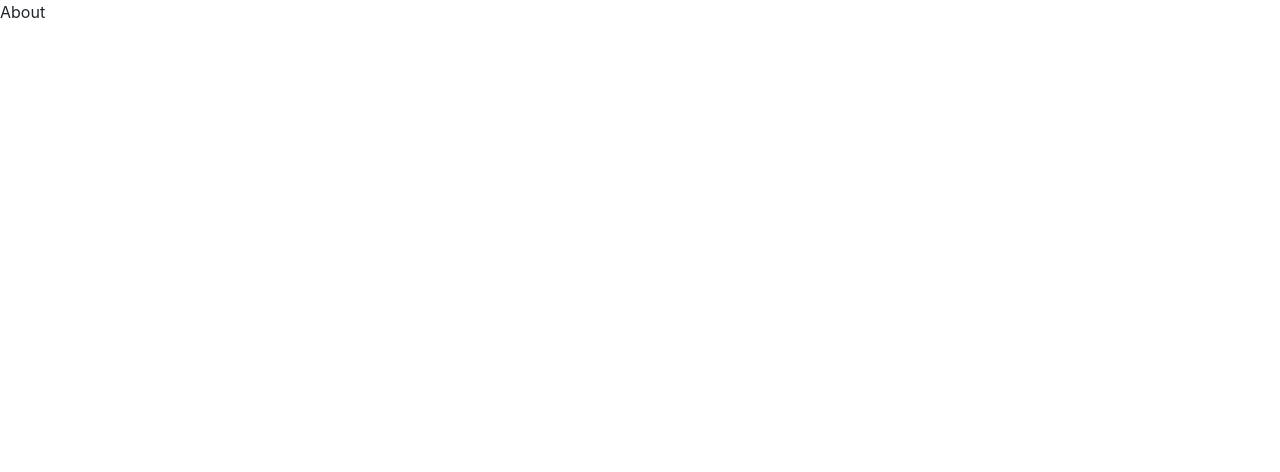
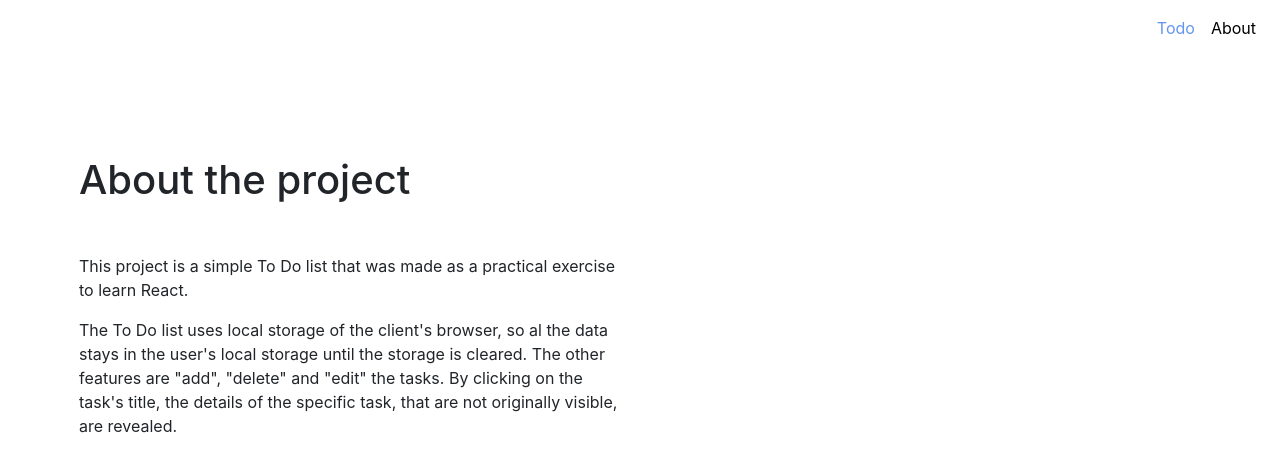
Before and after one commit to Garajluc/react_todo, a React (Create React App) app: page /about in a window 1280 px wide. Shown: the top 472 px of the page. Built offline with nearby package versions, Linux system fonts and the light colour scheme.

Commit message:
about_section_created
About section created and filled in with a text

```diff
--- a/src/App.css
+++ b/src/App.css
@@ -0,0 +1,5 @@
+.m_body {
+    margin-left: 5%;
+    margin-right: 5%;
+    margin-top: 100px;
+}
--- a/src/App.js
+++ b/src/App.js
@@ -10,9 +10,11 @@ class App extends Component {
         return (
             <div>
                 <BrowserRouter>
+                    <BottomNavbar />
+                    <div className="m_body">
                         <Route exact path="/" component={Todo} />
                         <Route path="/about" component={About} />
-            {/*<BottomNavbar />*/}
+                    </div>
                 </BrowserRouter>
             </div>
         )
--- /dev/null
+++ b/src/Components/Todo/Components/About/About.css
@@ -0,0 +1,3 @@
+.as_intro {
+    margin-top: 50px;
+}
--- a/src/Components/Todo/Components/About/About.js
+++ b/src/Components/Todo/Components/About/About.js
@@ -1,8 +1,26 @@
 import React, {Component} from 'react';
+import "./About.css";
 
 class About extends Component {
+
     render() {
-        return <div>About</div>
+        return (
+            <section className="as_ col-md-6 col-xs-12">
+                <div className="as_header">
+                    <h1>About the project</h1>
+                </div>
+                <div className="as_intro">
+                    <p className="as_top">
+                        This project is a simple To Do list that was made as a practical exercise to learn React.
+                    </p>
+                    <p className="as_middle">
+                        The To Do list uses local storage of the client's browser, so al the data stays in the user's local storage until the storage is cleared.
+                        The other features are "add", "delete" and "edit" the tasks.
+                        By clicking on the task's title, the details of the specific task, that are not originally visible, are revealed.
+                    </p>
+                </div>
+            </section>
+        )
     }
 }
 
--- a/src/Components/Todo/Components/Navbar/BottomNavbar.css
+++ b/src/Components/Todo/Components/Navbar/BottomNavbar.css
@@ -1,3 +1,11 @@
 li .active {
-    color: red;
+    color: #000;
 }
+
+a:not(.active) {
+    color: cornflowerblue;
+}
+
+a:not(.active):hover {
+    text-decoration: underline;
+}
--- a/src/Components/Todo/Components/Navbar/BottomNavbar.js
+++ b/src/Components/Todo/Components/Navbar/BottomNavbar.js
@@ -2,15 +2,11 @@ import React, {Component} from 'react';
 import './BottomNavbar.css';
 import { NavLink } from 'react-router-dom'
 
-const style = {
-    borderTop: '1px solid black'
-};
-
 class BottomNavbar extends Component {
     render() {
         return (
-            <div className="navbar fixed-bottom navbar-expand-lg" style={style}>
-                <ul className="right navbar-nav">
+            <div className="navbar navbar-expand-lg flex-row-reverse">
+                <ul className="navbar-nav">
                     <li><NavLink className="nav-link" exact to="/">Todo</NavLink></li>
                     <li><NavLink className="nav-link" to="/about">About</NavLink></li>
                 </ul>
@@ -20,14 +16,3 @@ class BottomNavbar extends Component {
 }
 
 export default BottomNavbar;
-
-// export default function BottomNavbar() {
-//     return (
-//         <div className="navbar fixed-bottom navbar-expand-lg" style={style}>
-//             <ul className="right navbar-nav">
-//                 <li><NavLink className="nav-link" exact to="/">Todo</NavLink></li>
-//                 <li><NavLink className="nav-link" to="/about">About</NavLink></li>
-//             </ul>
-//         </div>
-//     );
-// }
--- a/src/Components/Todo/Components/Todo/InputField/InputField.css
+++ b/src/Components/Todo/Components/Todo/InputField/InputField.css
@@ -2,7 +2,6 @@ input[type='text'] {
     width: 100%;
 
     padding: 5px;
-    margin: 25px 0 40px 0;
 
     border: none;
     border-bottom: 1px solid grey;
```
Lines whose indentation alone changed are shown as unchanged.
